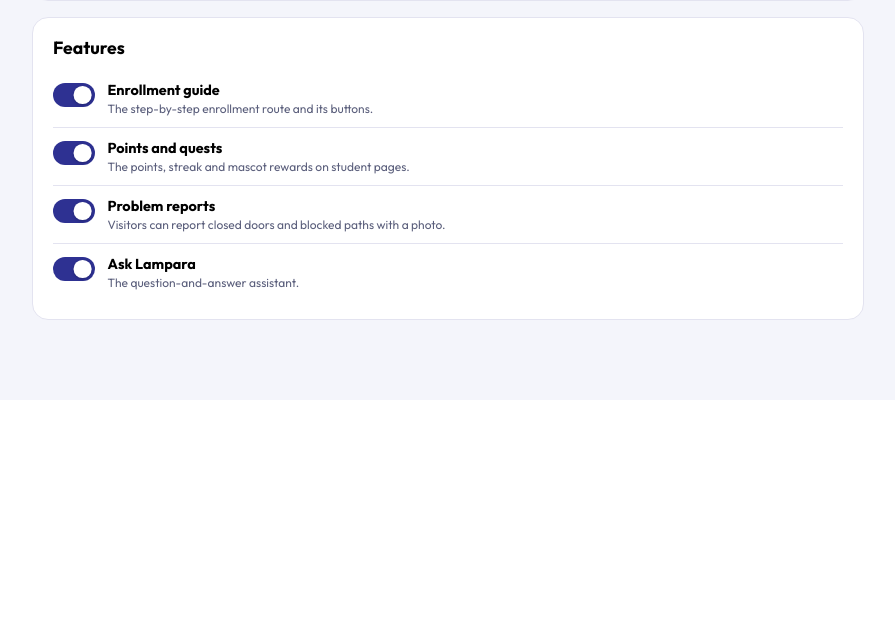
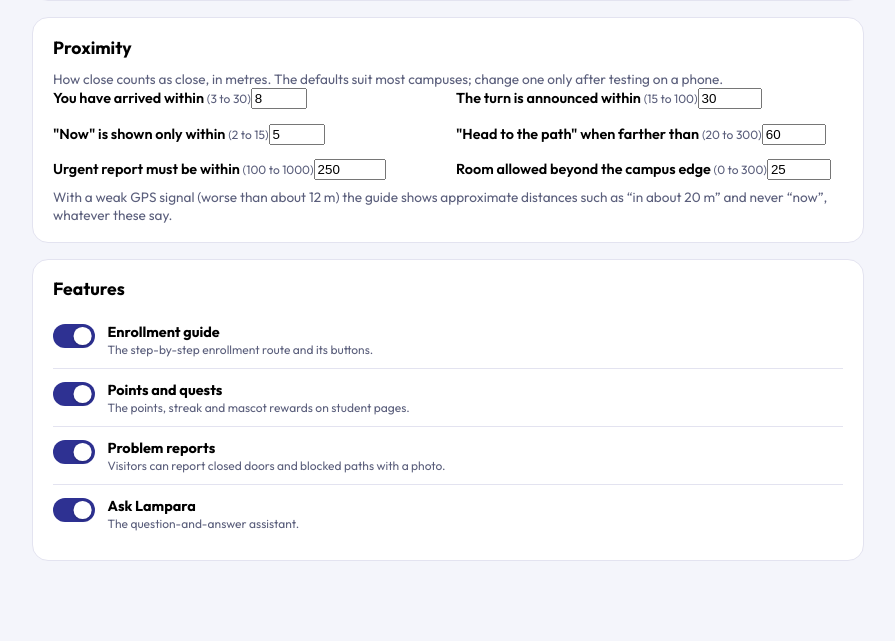
Before and after one commit to linovvin-sys/Lampara, a PHP site: page /Frontend/View/Admin/settings.php in a window 1280 px wide. Shown: the part 1503-2144 px from the top of the page, without its empty margins (328-1223 px from the left). Before the commit the page ends 1823 px from the top, so only its background shows below. Run offline with PHP 8.4, Linux system fonts and the light colour scheme; the visitor is signed in with stand-in values (Sample User, id 1); data comes from the database, SQL or seed files in the repository; data that the repository does not hold is empty.

Commit message:
Proximity: turn wording no longer says 'now' on a weak GPS fix, and the distances are settings
'Now' is shown only within 5 m (was 10) and never with a position error over 12 m; then it says 'in about N m' and shows the GPS error. Arrival, turn-announce, off-path, report and campus-edge distances move to School settings > Proximity (same defaults as before, validated ranges), used by the guide, the on-campus check and urgent reports. Service worker v39.

Co-Authored-By: Claude Sonnet 5.5 <noreply@anthropic.com>

```diff
--- a/Backend/api/hazards.php
+++ b/Backend/api/hazards.php
@@ -344,10 +344,12 @@ if ($method === 'POST') {
             $ok = $jpeg !== null && $lat !== null && $strikes < 2 && $urgentToday < 2;
             if ($ok) {
                 $near = false;
+                require_once __DIR__ . '/../institution.php';
+                $reportM = (float) (institution_get($conn)['proximity']['report_m'] ?? 250);   // School settings > Proximity
                 $res = $conn->query('SELECT id, lat, lng FROM buildings WHERE lat IS NOT NULL AND lng IS NOT NULL');
                 while ($b = $res->fetch_assoc()) {
                     $d = hz_dist($lat, $lng, (float) $b['lat'], (float) $b['lng']);
-                    if ($buildingId !== null ? ((int) $b['id'] === $buildingId && $d <= 250) : $d <= 300) { $near = true; break; }
+                    if ($buildingId !== null ? ((int) $b['id'] === $buildingId && $d <= $reportM) : $d <= $reportM + 50) { $near = true; break; }
                 }
                 $ok = $near;
             }
--- a/Backend/data_pack.php
+++ b/Backend/data_pack.php
@@ -128,12 +128,14 @@ function data_pack_collect(mysqli $conn): array
     }
     $institution = null;
     if (dp_has_table($conn, 'institution')) {
-        $i = dp_rows($conn, 'SELECT name, short_name, tagline, theme, persona, contact_email, contact_phone, center_lat, center_lng, bounds, features FROM institution WHERE id = 1');
+        require_once __DIR__ . '/institution.php';
+        institution_ensure_proximity($conn);
+        $i = dp_rows($conn, 'SELECT name, short_name, tagline, theme, persona, contact_email, contact_phone, center_lat, center_lng, bounds, features, proximity FROM institution WHERE id = 1');
         if ($i) {
             $i = $i[0];
             $institution = ['name' => $i['name'], 'short_name' => $i['short_name'], 'tagline' => $i['tagline'], 'theme' => $i['theme'], 'persona' => $i['persona'],
                 'contact_email' => $i['contact_email'], 'contact_phone' => $i['contact_phone'], 'center_lat' => (float) $i['center_lat'], 'center_lng' => (float) $i['center_lng'],
-                'bounds' => json_decode((string) $i['bounds'], true), 'features' => json_decode((string) $i['features'], true)];
+                'bounds' => json_decode((string) $i['bounds'], true), 'features' => json_decode((string) $i['features'], true), 'proximity' => json_decode((string) ($i['proximity'] ?? ''), true) ?: null];
         }
     }
 
--- a/Backend/institution.php
+++ b/Backend/institution.php
@@ -14,6 +14,10 @@
 
 const INSTITUTION_THEMES = ['default', 'halloween', 'christmas', 'newyear', 'valentine'];
 const INSTITUTION_FEATURES = ['enrollment', 'game', 'hazards', 'chat'];
+// How close counts as close, in metres: key => [default, smallest allowed, largest allowed].
+// arrived_m: you have arrived; off_path_m: farther than this from any walkway the guide says to head to one; turn_near_m: from this close a turn is announced;
+// now_m: the banner says "now" only this close to the turn; report_m: an urgent problem report must be this close to the building; edge_m: extra room allowed beyond the campus edge.
+const INSTITUTION_PROXIMITY = ['arrived_m' => [8, 3, 30], 'off_path_m' => [60, 20, 300], 'turn_near_m' => [30, 15, 100], 'now_m' => [5, 2, 15], 'report_m' => [250, 100, 1000], 'edge_m' => [25, 0, 300]];
 
 function institution_defaults(): array
 {
@@ -30,6 +34,7 @@ function institution_defaults(): array
         'center_lng' => 120.9408,
         'bounds' => [[14.32685, 120.93987], [14.32880, 120.94248]],
         'features' => ['enrollment' => true, 'game' => true, 'hazards' => true, 'chat' => true],
+        'proximity' => array_map(fn($r) => $r[0], INSTITUTION_PROXIMITY),
     ];
 }
 
@@ -52,6 +57,19 @@ function institution_run(mysqli $conn, callable $fn)
     }
 }
 
+// The proximity column was added after the first version: added once, the first time it is needed (never inside a transaction).
+function institution_ensure_proximity(mysqli $conn): bool
+{
+    static $ok = null;
+    if ($ok !== null) return $ok;
+    try {
+        $r = $conn->query("SHOW COLUMNS FROM institution LIKE 'proximity'");
+        if (!$r || !$r->num_rows) $conn->query('ALTER TABLE institution ADD COLUMN proximity TEXT NULL');
+        $r = $conn->query("SHOW COLUMNS FROM institution LIKE 'proximity'");
+        return $ok = (bool) ($r && $r->num_rows);
+    } catch (Throwable $e) { return $ok = false; }
+}
+
 function institution_get(?mysqli $conn = null): array
 {
     static $cache = null;
@@ -63,7 +81,10 @@ function institution_get(?mysqli $conn = null): array
             $conn = (new Database())->connect();
         }
         $row = institution_run($conn, fn() => $conn->query('SELECT * FROM institution WHERE id = 1')->fetch_assoc());
+        institution_ensure_proximity($conn);
         if ($row) {
+            $px = json_decode((string) ($row['proximity'] ?? ''), true);
+            if (is_array($px)) foreach (INSTITUTION_PROXIMITY as $k => $r) if (isset($px[$k]) && is_numeric($px[$k]) && $px[$k] >= $r[1] && $px[$k] <= $r[2]) $out['proximity'][$k] = (float) $px[$k] + 0;
             foreach (['name', 'short_name', 'tagline', 'theme', 'persona', 'contact_email', 'contact_phone'] as $k) {
                 if (isset($row[$k]) && $row[$k] !== '') $out[$k] = $row[$k];
             }
@@ -116,7 +137,7 @@ function institution_public(): array
     $i = institution_get();
     return [
         'name' => $i['name'], 'shortName' => $i['short_name'], 'tagline' => $i['tagline'], 'theme' => $i['theme'],
-        'logo' => $i['logo_path'], 'center' => [$i['center_lat'], $i['center_lng']], 'bounds' => $i['bounds'], 'features' => $i['features'],
+        'logo' => $i['logo_path'], 'center' => [$i['center_lat'], $i['center_lng']], 'bounds' => $i['bounds'], 'features' => $i['features'], 'proximity' => $i['proximity'],
     ];
 }
 
@@ -174,17 +195,28 @@ function institution_save(mysqli $conn, array $in): array
     if (array_key_exists('features', $in) && is_array($in['features'])) {
         foreach (INSTITUTION_FEATURES as $k) if (array_key_exists($k, $in['features'])) $features[$k] = (bool) $in['features'][$k];
     }
+    $prox = $cur['proximity'];
+    if (array_key_exists('proximity', $in) && is_array($in['proximity'])) {
+        foreach (INSTITUTION_PROXIMITY as $k => $r) {
+            if (!array_key_exists($k, $in['proximity'])) continue;
+            $v = $in['proximity'][$k];
+            if (!is_numeric($v) || $v < $r[1] || $v > $r[2]) $errors[] = "$k must be between {$r[1]} and {$r[2]} metres";
+            else $prox[$k] = (float) $v + 0;
+        }
+    }
     if ($errors) return $errors;
+    institution_ensure_proximity($conn);
 
     $bj = json_encode($bounds);
     $fj = json_encode($features);
     $logo = $cur['logo_path'];
-    $stmt = $conn->prepare('INSERT INTO institution (id, name, short_name, tagline, logo_path, theme, persona, contact_email, contact_phone, center_lat, center_lng, bounds, features)
-        VALUES (1, ?, ?, ?, ?, ?, ?, ?, ?, ?, ?, ?, ?)
+    $pj = json_encode($prox);
+    $stmt = $conn->prepare('INSERT INTO institution (id, name, short_name, tagline, logo_path, theme, persona, contact_email, contact_phone, center_lat, center_lng, bounds, features, proximity)
+        VALUES (1, ?, ?, ?, ?, ?, ?, ?, ?, ?, ?, ?, ?, ?)
         ON DUPLICATE KEY UPDATE name = VALUES(name), short_name = VALUES(short_name), tagline = VALUES(tagline), logo_path = VALUES(logo_path), theme = VALUES(theme),
             persona = VALUES(persona), contact_email = VALUES(contact_email), contact_phone = VALUES(contact_phone), center_lat = VALUES(center_lat),
-            center_lng = VALUES(center_lng), bounds = VALUES(bounds), features = VALUES(features)');
-    $stmt->bind_param('ssssssssddss', $name, $short, $tagline, $logo, $theme, $persona, $email, $phone, $lat, $lng, $bj, $fj);
+            center_lng = VALUES(center_lng), bounds = VALUES(bounds), features = VALUES(features), proximity = VALUES(proximity)');
+    $stmt->bind_param('ssssssssddsss', $name, $short, $tagline, $logo, $theme, $persona, $email, $phone, $lat, $lng, $bj, $fj, $pj);
     institution_run($conn, function () use ($stmt) { $stmt->execute(); });
     $stmt->close();
     return [];
--- a/Frontend/Css/Admin/settings.css
+++ b/Frontend/Css/Admin/settings.css
@@ -32,3 +32,4 @@
 .st-switch input:focus-visible + .st-track { outline: 3px solid #ffd100; outline-offset: 2px; }
 .st-msg[hidden] { display: none !important; }
 @media (prefers-reduced-motion: reduce) { .st-track, .st-track::after { transition: none; } }
+.st-prox input { max-width: 8rem; }
--- a/Frontend/Js/Admin/settings.js
+++ b/Frontend/Js/Admin/settings.js
@@ -4,13 +4,15 @@
   const $ = (id) => document.getElementById(id);
   const TEXT = ['name', 'short_name', 'tagline', 'persona', 'contact_email', 'contact_phone'];
   const FEATURES = ['enrollment', 'game', 'hazards', 'chat'];
+  const PROX = ['arrived_m', 'turn_near_m', 'now_m', 'off_path_m', 'report_m', 'edge_m'];
   let saved = null, bounds = null, center = null, map = null, rect = null;
 
   const msg = (t, bad) => { const m = $('stMsg'); m.textContent = t || ''; m.classList.toggle('bad', !!bad); m.hidden = !t; if (t) m.scrollIntoView({ block: 'nearest' }); };
   const fmt = (n) => Number(n).toFixed(5);
 
   function read() {
-    const o = { theme: $('f-theme').value, bounds, center_lat: center[0], center_lng: center[1], features: {} };
+    const o = { theme: $('f-theme').value, bounds, center_lat: center[0], center_lng: center[1], features: {}, proximity: {} };
+    PROX.forEach((k) => { o.proximity[k] = Number($('px-' + k).value); });
     TEXT.forEach((k) => { o[k] = $('f-' + k).value; });
     FEATURES.forEach((k) => { o.features[k] = $('ft-' + k).checked; });
     return o;
@@ -32,6 +34,7 @@
     TEXT.forEach((k) => { $('f-' + k).value = i[k] || ''; });
     $('f-theme').value = i.theme || 'default';
     FEATURES.forEach((k) => { $('ft-' + k).checked = !!(i.features && i.features[k]); });
+    PROX.forEach((k) => { $('px-' + k).value = i.proximity && i.proximity[k] != null ? i.proximity[k] : ''; });
     bounds = i.bounds; center = [i.center_lat, i.center_lng];
     showLogo(i.logo_path);
     saved = read();
--- a/Frontend/Js/Include/geofence.js
+++ b/Frontend/Js/Include/geofence.js
@@ -70,7 +70,8 @@
       var lat = p.coords.latitude, lng = p.coords.longitude, acc = p.coords.accuracy || 0;
       var out = CampusBounds.outsideBy(lat, lng);
       // Inside buildings the fix is rough: allow for the error it admits to (between 25 m and 80 m).
-      if (out <= Math.max(25, Math.min(acc, 80))) { remember(); release(); return; }
+      var edge = (window.LAMPARA_CONFIG && LAMPARA_CONFIG.proximity && LAMPARA_CONFIG.proximity.edge_m);
+      if (out <= Math.max(edge == null ? 25 : edge, Math.min(acc, 80))) { remember(); release(); return; }
       blocked(out >= 1000 ? (out / 1000).toFixed(1) + ' km' : Math.round(out / 10) * 10 + ' m');
     }, function (err) { noLocation(err && err.code === 1); },
     { enableHighAccuracy: true, timeout: 15000, maximumAge: 60000 });
--- a/Frontend/View/Admin/settings.php
+++ b/Frontend/View/Admin/settings.php
@@ -112,6 +112,20 @@ $pageJsVer = filemtime(__DIR__ . '/../../Js/Admin/settings.js');
         </div>
       </section>
 
+      <section class="st-card" aria-labelledby="stProxH">
+        <h2 id="stProxH">Proximity</h2>
+        <p class="st-hint">How close counts as close, in metres. The defaults suit most campuses; change one only after testing on a phone.</p>
+        <div class="st-grid st-prox">
+          <label>You have arrived within <small>(3 to 30)</small><input id="px-arrived_m" type="number" min="3" max="30" step="1"></label>
+          <label>The turn is announced within <small>(15 to 100)</small><input id="px-turn_near_m" type="number" min="15" max="100" step="1"></label>
+          <label>"Now" is shown only within <small>(2 to 15)</small><input id="px-now_m" type="number" min="2" max="15" step="1"></label>
+          <label>"Head to the path" when farther than <small>(20 to 300)</small><input id="px-off_path_m" type="number" min="20" max="300" step="5"></label>
+          <label>Urgent report must be within <small>(100 to 1000)</small><input id="px-report_m" type="number" min="100" max="1000" step="10"></label>
+          <label>Room allowed beyond the campus edge <small>(0 to 300)</small><input id="px-edge_m" type="number" min="0" max="300" step="5"></label>
+        </div>
+        <p class="st-hint">With a weak GPS signal (worse than about 12 m) the guide shows approximate distances such as &ldquo;in about 20 m&rdquo; and never &ldquo;now&rdquo;, whatever these say.</p>
+      </section>
+
       <section class="st-card" aria-labelledby="stFeatH">
         <h2 id="stFeatH">Features</h2>
         <label class="st-switch"><input type="checkbox" id="ft-enrollment"><span class="st-track" aria-hidden="true"></span><span><b>Enrollment guide</b><small>The step-by-step enrollment route and its buttons.</small></span></label>
--- a/Frontend/sw.js
+++ b/Frontend/sw.js
@@ -26,7 +26,7 @@
 // student data fresh is done by Js/Include/student-offline.js.
 
 // Bump this whenever phones must drop their saved copies (old versions' caches are deleted on activate).
-const VERSION = 'lampara-sw-v38';
+const VERSION = 'lampara-sw-v39';
 const CACHE_PAGES = VERSION + '-pages';           // admin pages (private)
 const CACHE_API = VERSION + '-api';               // admin-only API reads (private)
 const CACHE_STUDENT_PAGES = VERSION + '-student-pages'; // public
```
Also changed, not shown: Frontend/Js/Public/guide-ar.js (+17 -5 lines).
